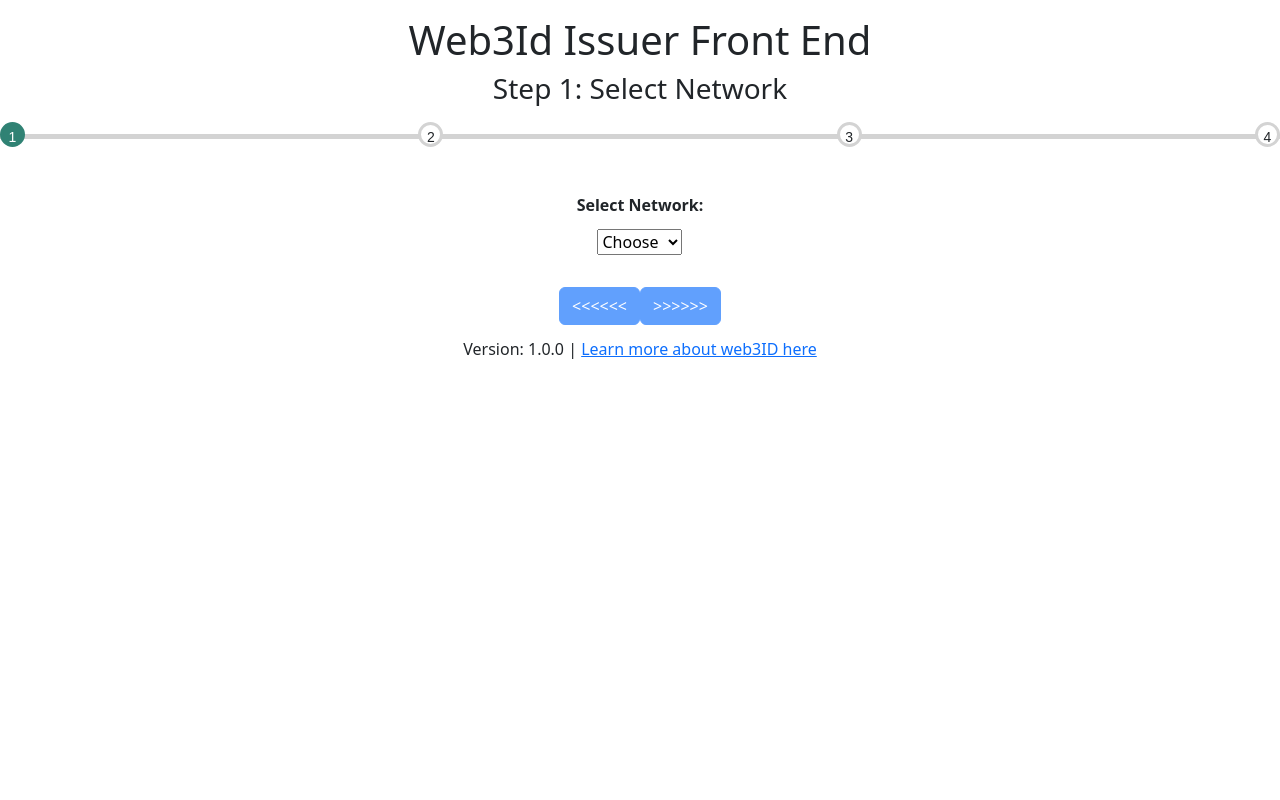
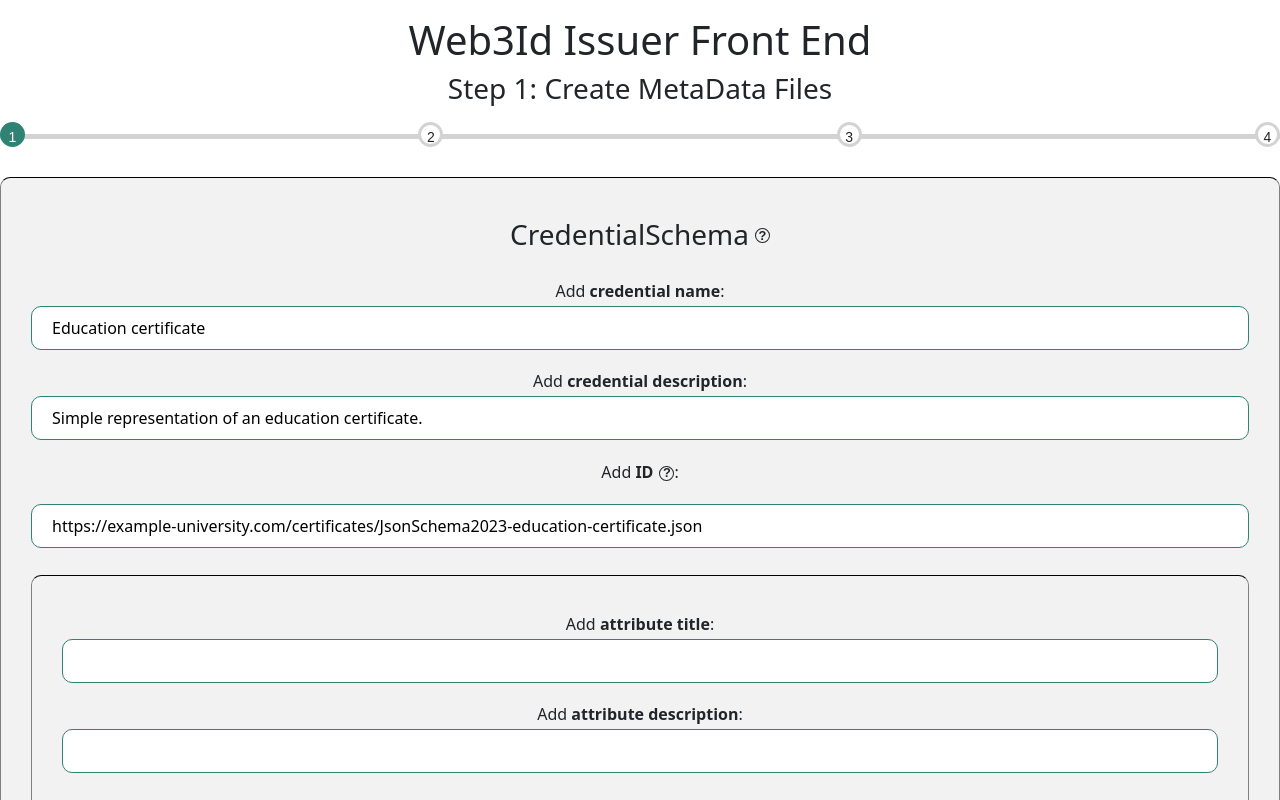
Before and after one commit to Concordium/concordium-web3id, a React app in the folder issuer-front-end/: page / in a window 1280 px wide. Shown: the top 800 px of the page. Built offline with nearby package versions, Linux system fonts and the light colour scheme; what @concordium/react-components would draw is missing.

Commit message:
Revise the order.

```diff
--- a/issuer-front-end/src/Main.tsx
+++ b/issuer-front-end/src/Main.tsx
@@ -15,7 +15,6 @@ import {
 import { AccountAddress } from '@concordium/web-sdk';
 
 import { BROWSER_WALLET, REFRESH_INTERVAL_IN_MILLI_SECONDS } from './constants';
-import CreateSchemaAndMetadataFiles from './CreateSchemaAndMetadataFiles';
 import DeployCredentialContract from './DeployCredentialContract';
 
 interface ConnectionProps {
@@ -165,8 +164,6 @@ export default function Main(props: ConnectionProps) {
                                     Error: {viewErrorAccountBalance}.
                                 </div>
                             )}
-                            {/* Step 3: Create schema and metadata files */}
-                            {active === 3 && <CreateSchemaAndMetadataFiles />}
                             {/* Step 4: Deploy issuer smart contract */}
                             {active === 4 && (
                                 <DeployCredentialContract
--- a/issuer-front-end/src/Root.tsx
+++ b/issuer-front-end/src/Root.tsx
@@ -5,12 +5,13 @@ import { TESTNET, MAINNET, WithWalletConnector, WalletConnectionProps } from '@c
 import Main from './Main';
 import { version } from '../package.json';
 import SelectNetwork from './SelectNetwork';
+import CreateSchemaAndMetadataFiles from './CreateSchemaAndMetadataFiles';
 
 export default function Root() {
     const [isTestnet, setIsTestnet] = useState<boolean | undefined>(undefined);
     const [active, setActive] = useState(1);
     const [isConnected, setIsConnected] = useState<boolean>(false);
-    const [isNextButtonDisabled, setIsNextButtonDisabled] = useState<boolean>(true);
+    const [isNextButtonDisabled, setIsNextButtonDisabled] = useState<boolean>(false);
     const [isPreviousButtonDisabled, setIsPreviousButtonDisabled] = useState<boolean>(true);
 
     const updateProgress = (activeValue: number) => {
@@ -74,7 +75,7 @@ export default function Root() {
     const previousText = `<<<<<<`;
     const nextText = `>>>>>>`;
 
-    const stepHeaders = ['Select Network', 'Connect Wallet', 'Create MetaData Files', 'Deploy Issuer Smart Contract'];
+    const stepHeaders = ['Create MetaData Files', 'Select Network', 'Connect Wallet', 'Deploy Issuer Smart Contract'];
 
     return (
         <div>
@@ -96,12 +97,13 @@ export default function Root() {
                     </ul>
                 </div>
 
-                {/* Step 1: Select Network */}
-                {active === 1 && (
+                {/* Step 1: Create schema and metadata files */}
+                {active === 1 && <CreateSchemaAndMetadataFiles />}
+                {active === 2 && (
                     <SelectNetwork setIsNextButtonDisabled={setIsNextButtonDisabled} setIsTestnet={setIsTestnet} />
                 )}
                 {/* Step 2, 3, and 4 */}
-                {(active === 2 || active === 3 || active === 4) && isTestnet !== undefined && (
+                {(active === 3 || active === 4) && isTestnet !== undefined && (
                     <>
                         <WithWalletConnector network={isTestnet ? TESTNET : MAINNET}>
                             {(props: WalletConnectionProps) => {
```
